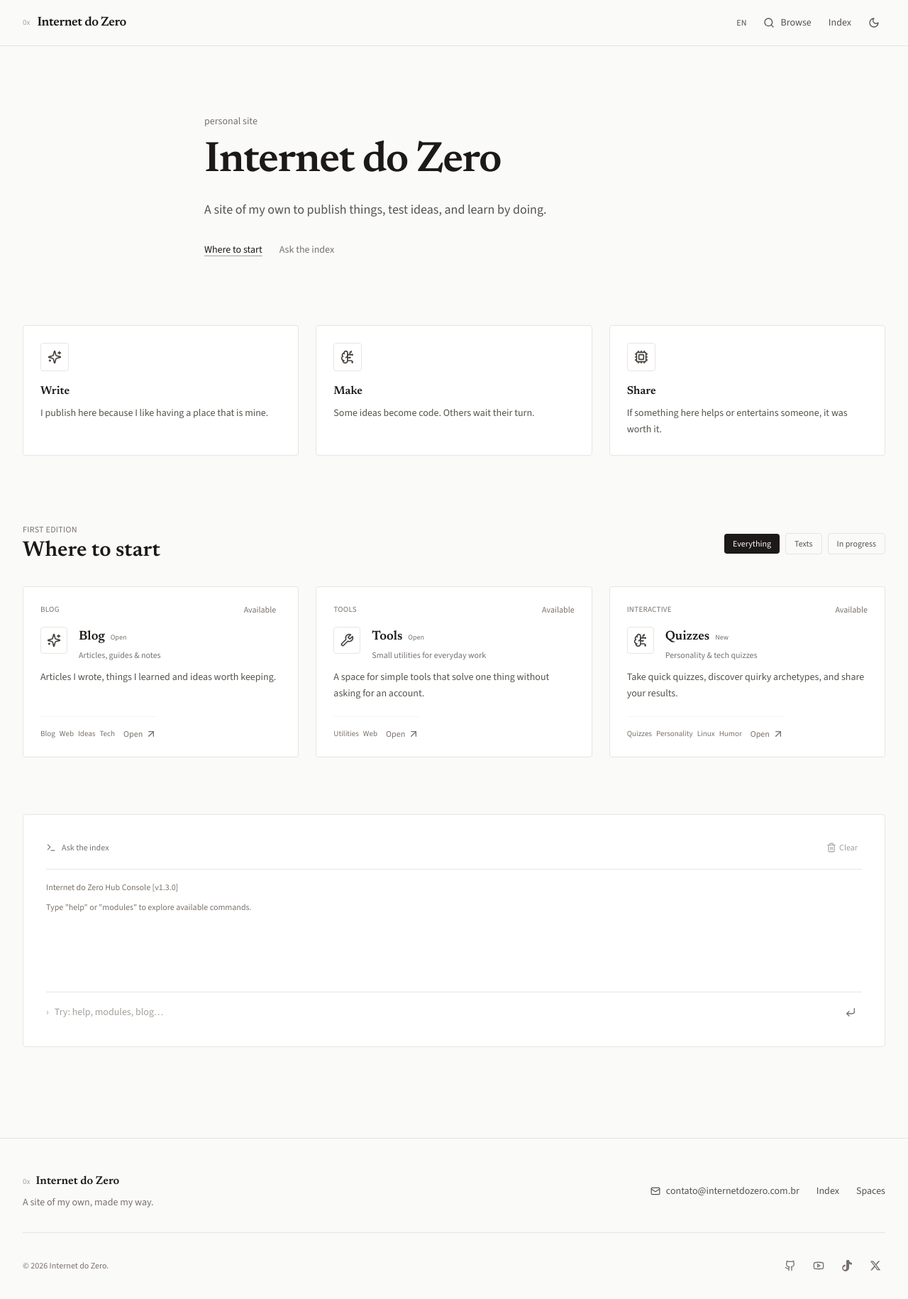
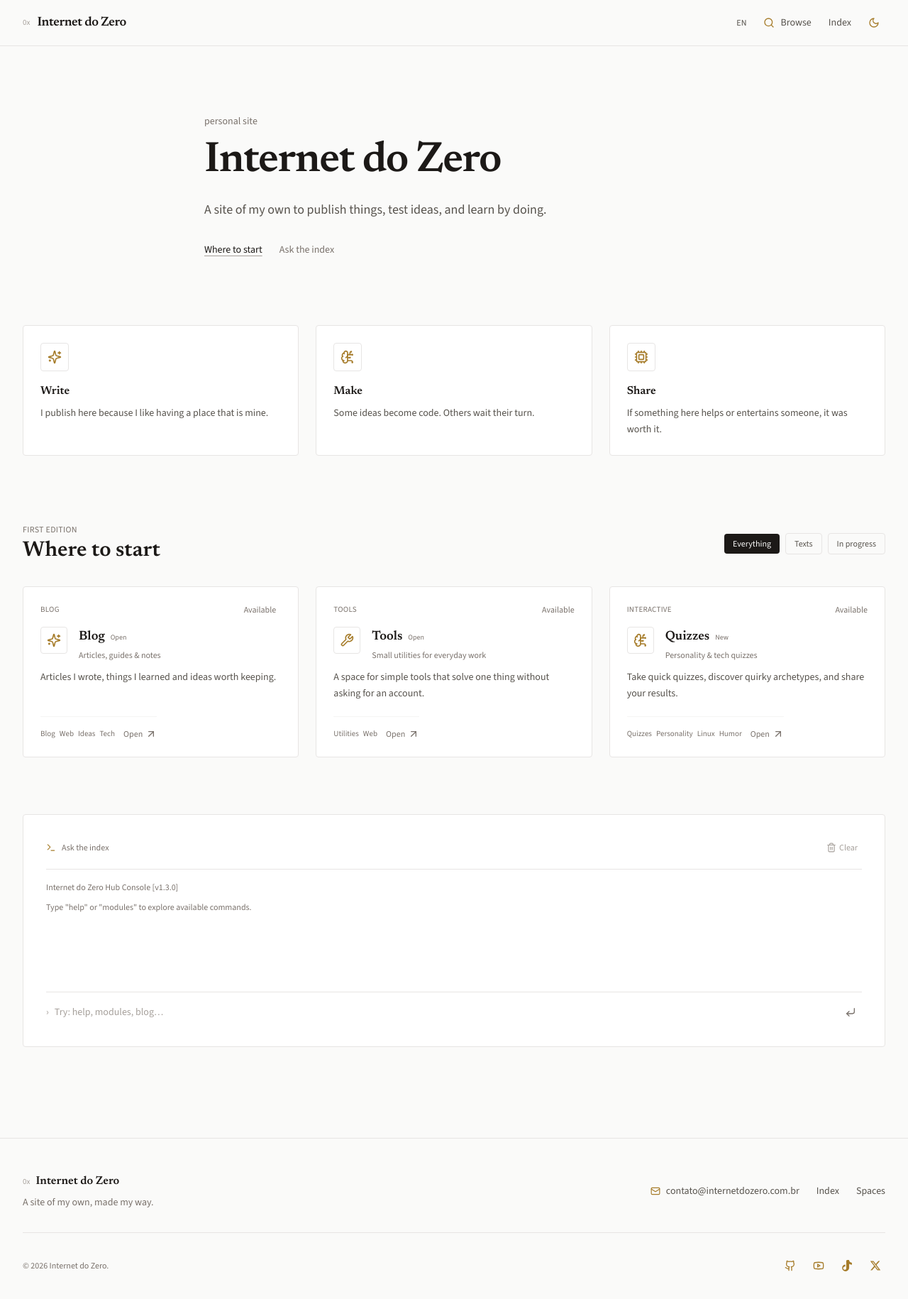
Before and after one commit to internetdozero/internetdozero, a React (Vite) app: page / in a window 1280 px wide. Shown: the top 1830 px of the page at 71% size. Built offline with nearby package versions, Linux system fonts and the light colour scheme.

Commit message:
style: ochre accent on icons

```diff
--- a/src/components/CommandPalette.jsx
+++ b/src/components/CommandPalette.jsx
@@ -51,7 +51,7 @@ export function CommandPalette({ isOpen, onClose, onSelectModule, theme, toggleT
         onClick={(e) => e.stopPropagation()}
       >
         <div className="flex items-center px-4 py-3.5 border-b border-stone-200 dark:border-stone-800">
-          <Search className="w-5 h-5 text-stone-400 mr-3 shrink-0" />
+          <Search className="w-5 h-5 icon-accent mr-3 shrink-0" />
           <input
             ref={inputRef}
             type="text"
@@ -88,7 +88,7 @@ export function CommandPalette({ isOpen, onClose, onSelectModule, theme, toggleT
               className="w-full flex items-center justify-between px-3 py-2 rounded-sm hover:bg-stone-100 dark:hover:bg-stone-800/80 text-xs text-left transition-colors group cursor-pointer"
             >
               <div className="flex items-center gap-2.5">
-                <Globe className="w-4 h-4 text-stone-500" />
+                <Globe className="w-4 h-4 icon-accent" />
                 <span className="text-stone-800 dark:text-stone-200">{t.command.langAction} (Ativo: {lang.toUpperCase()})</span>
               </div>
               <span className="text-[10px] text-stone-400 group-hover:text-stone-700 dark:group-hover:text-stone-200">{isEn ? 'Switch' : 'Alternar'}</span>
@@ -102,7 +102,7 @@ export function CommandPalette({ isOpen, onClose, onSelectModule, theme, toggleT
               className="w-full flex items-center justify-between px-3 py-2 rounded-sm hover:bg-stone-100 dark:hover:bg-stone-800/80 text-xs text-left transition-colors group cursor-pointer"
             >
               <div className="flex items-center gap-2.5">
-                {theme === 'dark' ? <Sun className="w-4 h-4 text-stone-400" /> : <Moon className="w-4 h-4 text-stone-600" />}
+                {theme === 'dark' ? <Sun className="w-4 h-4 icon-accent" /> : <Moon className="w-4 h-4 icon-accent" />}
                 <span className="text-stone-800 dark:text-stone-200">{t.command.themeAction}</span>
               </div>
               <span className="text-[10px] text-stone-400 group-hover:text-stone-700 dark:group-hover:text-stone-200">{isEn ? 'Toggle' : 'Alternar'}</span>
@@ -117,7 +117,7 @@ export function CommandPalette({ isOpen, onClose, onSelectModule, theme, toggleT
                 className="w-full flex items-center justify-between px-3 py-2 rounded-sm hover:bg-stone-100 dark:hover:bg-stone-800/80 text-xs text-left transition-colors group cursor-pointer"
               >
                 <div className="flex items-center gap-2.5">
-                  <Terminal className="w-4 h-4 text-stone-500" />
+                  <Terminal className="w-4 h-4 icon-accent" />
                   <span className="text-stone-800 dark:text-stone-200">{t.command.openArsenal}</span>
                 </div>
                 <span className="text-[10px] text-stone-400 group-hover:text-stone-700 dark:group-hover:text-stone-200">{isEn ? 'Open' : 'Abrir'}</span>
--- a/src/components/DynamicIcon.jsx
+++ b/src/components/DynamicIcon.jsx
@@ -41,5 +41,5 @@ const iconMap = {
 
 export function DynamicIcon({ name, className = "w-5 h-5", ...props }) {
   const IconComponent = iconMap[name] || HelpCircle;
-  return <IconComponent className={className} {...props} />;
+  return <IconComponent className={`icon-accent ${className}`} {...props} />;
 }
--- a/src/components/Footer.jsx
+++ b/src/components/Footer.jsx
@@ -43,7 +43,7 @@ export const Footer = React.memo(function Footer({ onOpenArsenal, onGoHome, lang
               className="inline-flex items-center gap-2 hover:text-stone-900 hover:underline underline-offset-4 dark:hover:text-stone-100"
               title="Entrar em contato por e-mail"
             >
-              <Mail className="h-3.5 w-3.5" />
+              <Mail className="h-3.5 w-3.5 icon-accent" />
               <span className="select-all">contato@internetdozero.com.br</span>
             </a>
 
@@ -72,7 +72,7 @@ export const Footer = React.memo(function Footer({ onOpenArsenal, onGoHome, lang
           <nav aria-label={isEn ? 'Social links' : 'Redes sociais'} className="flex items-center gap-3">
             {socialLinks.map(({ label, href, Icon }) => (
               <a key={label} href={href} target="_blank" rel="noreferrer" aria-label={label} title={label} className="rounded-sm p-1.5 text-stone-500 transition-colors hover:text-stone-900 focus-visible:outline-none focus-visible:ring-1 focus-visible:ring-stone-400 dark:hover:text-stone-100">
-                <Icon className="h-4 w-4" />
+                <Icon className="h-4 w-4 icon-accent" />
               </a>
             ))}
           </nav>
--- a/src/components/Header.jsx
+++ b/src/components/Header.jsx
@@ -39,7 +39,7 @@ export const Header = React.memo(function Header({
                 className="inline-flex items-center gap-1.5 text-sm text-stone-600 dark:text-stone-400 hover:text-stone-900 dark:hover:text-stone-100 hover:underline underline-offset-4 cursor-pointer"
                 title={t.header.backToBlogTitle}
               >
-                <ArrowLeft className="w-3.5 h-3.5" />
+                <ArrowLeft className="w-3.5 h-3.5 icon-accent" />
                 <span className="hidden sm:inline">{t.header.backToBlog}</span>
               </button>
             </div>
@@ -61,7 +61,7 @@ export const Header = React.memo(function Header({
             className="flex items-center gap-2 rounded-sm px-2 py-1.5 text-sm text-stone-600 hover:text-stone-900 dark:text-stone-400 dark:hover:text-stone-100"
             title={t.header.searchTitle}
           >
-            <Search className="w-4 h-4" />
+            <Search className="w-4 h-4 icon-accent" />
             <span className="hidden sm:inline">{t.header.search}</span>
           </button>
 
@@ -78,7 +78,7 @@ export const Header = React.memo(function Header({
             aria-label="Alternar tema"
             title={isDark ? t.header.themeLight : t.header.themeDark}
           >
-            {isDark ? <Sun className="w-4 h-4" /> : <Moon className="w-4 h-4" />}
+            {isDark ? <Sun className="w-4 h-4 icon-accent" /> : <Moon className="w-4 h-4 icon-accent" />}
           </button>
         </div>
       </div>
--- a/src/components/HubView.jsx
+++ b/src/components/HubView.jsx
@@ -58,7 +58,7 @@ export function HubView({ onSelectModule, lang = 'pt' }) {
                 key={pillar.title_pt || pillar.title}
                 className="p-6 rounded-sm bg-white dark:bg-stone-900 border border-stone-200 dark:border-stone-800"
               >
-                <div className="w-10 h-10 rounded-sm border border-stone-200 dark:border-stone-700 text-stone-700 dark:text-stone-300 flex items-center justify-center mb-4">
+                <div className="w-10 h-10 rounded-sm border border-stone-200 dark:border-stone-700 flex items-center justify-center mb-4">
                   <DynamicIcon name={pillar.icon} className="w-5 h-5" />
                 </div>
                 <h3 className="font-serif font-semibold text-base text-stone-900 dark:text-stone-50 mb-2">
--- a/src/components/ModuleCard.jsx
+++ b/src/components/ModuleCard.jsx
@@ -35,7 +35,7 @@ export const ModuleCard = React.memo(function ModuleCard({ module, onSelect, lan
         </div>
 
         <div className="flex items-start gap-4 mb-3">
-          <div className="p-2 rounded-sm border border-stone-200 dark:border-stone-700 text-stone-700 dark:text-stone-300 shrink-0">
+          <div className="p-2 rounded-sm border border-stone-200 dark:border-stone-700 shrink-0">
             <DynamicIcon name={module.icon} className="w-5 h-5" />
           </div>
           <div className="min-w-0">
--- a/src/components/ModuleModal.jsx
+++ b/src/components/ModuleModal.jsx
@@ -31,7 +31,7 @@ export function ModuleModal({ module, onClose, onOpenArsenal, lang = 'pt' }) {
         {/* Header */}
         <div className="flex items-center justify-between p-6 border-b border-stone-200 dark:border-stone-800">
           <div className="flex items-center gap-3">
-            <div className="p-3 rounded-sm border border-stone-200 dark:border-stone-700 text-stone-700 dark:text-stone-300">
+            <div className="p-3 rounded-sm border border-stone-200 dark:border-stone-700">
               <DynamicIcon name={module.icon} className="w-6 h-6" />
             </div>
             <div>
--- a/src/components/StatusRadar.jsx
+++ b/src/components/StatusRadar.jsx
@@ -101,7 +101,7 @@ export function StatusRadar({ lang = 'pt' }) {
     <section className="my-12 p-6 sm:p-8 rounded-sm bg-white dark:bg-stone-900 border border-stone-200 dark:border-stone-800 text-stone-800 dark:text-stone-200 overflow-hidden">
       <div className="flex items-center justify-between pb-4 mb-4 border-b border-stone-200 dark:border-stone-800">
         <div className="flex items-center gap-2 text-xs text-stone-500 font-medium">
-          <Terminal className="w-3.5 h-3.5" />
+          <Terminal className="w-3.5 h-3.5 icon-accent" />
           <span>{isEn ? 'Ask the index' : 'Pergunte ao índice'}</span>
         </div>
 
--- a/src/index.css
+++ b/src/index.css
@@ -7,7 +7,15 @@
     --font-sans: 'Source Sans 3', system-ui, -apple-system, sans-serif;
     --font-serif: 'Newsreader', 'Iowan Old Style', 'Palatino Linotype', serif;
     --font-mono: ui-monospace, 'Cascadia Code', 'SF Mono', Menlo, monospace;
+    --icon: #a67c2a;
   }
+  .dark {
+    --icon: #d4b36a;
+  }
+}
+
+.icon-accent {
+  color: var(--icon);
 }
 
 body {
--- a/src/modules/links/LinksView.jsx
+++ b/src/modules/links/LinksView.jsx
@@ -93,7 +93,7 @@ export function LinksView({ lang = 'pt', onNavigate }) {
             rel="noreferrer"
             className="group flex items-center gap-4 rounded-sm border border-stone-200 bg-white p-4 transition-colors hover:border-stone-400 focus-visible:outline-none dark:border-stone-800 dark:bg-stone-900 sm:p-5"
           >
-            <span className="flex h-11 w-11 shrink-0 items-center justify-center rounded-sm border border-stone-200 text-stone-600 dark:border-stone-700 dark:text-stone-300">
+            <span className="flex h-11 w-11 shrink-0 items-center justify-center rounded-sm border border-stone-200 icon-accent dark:border-stone-700">
               <Icon className="h-5 w-5" />
             </span>
             <span className="min-w-0 flex-1">
```
